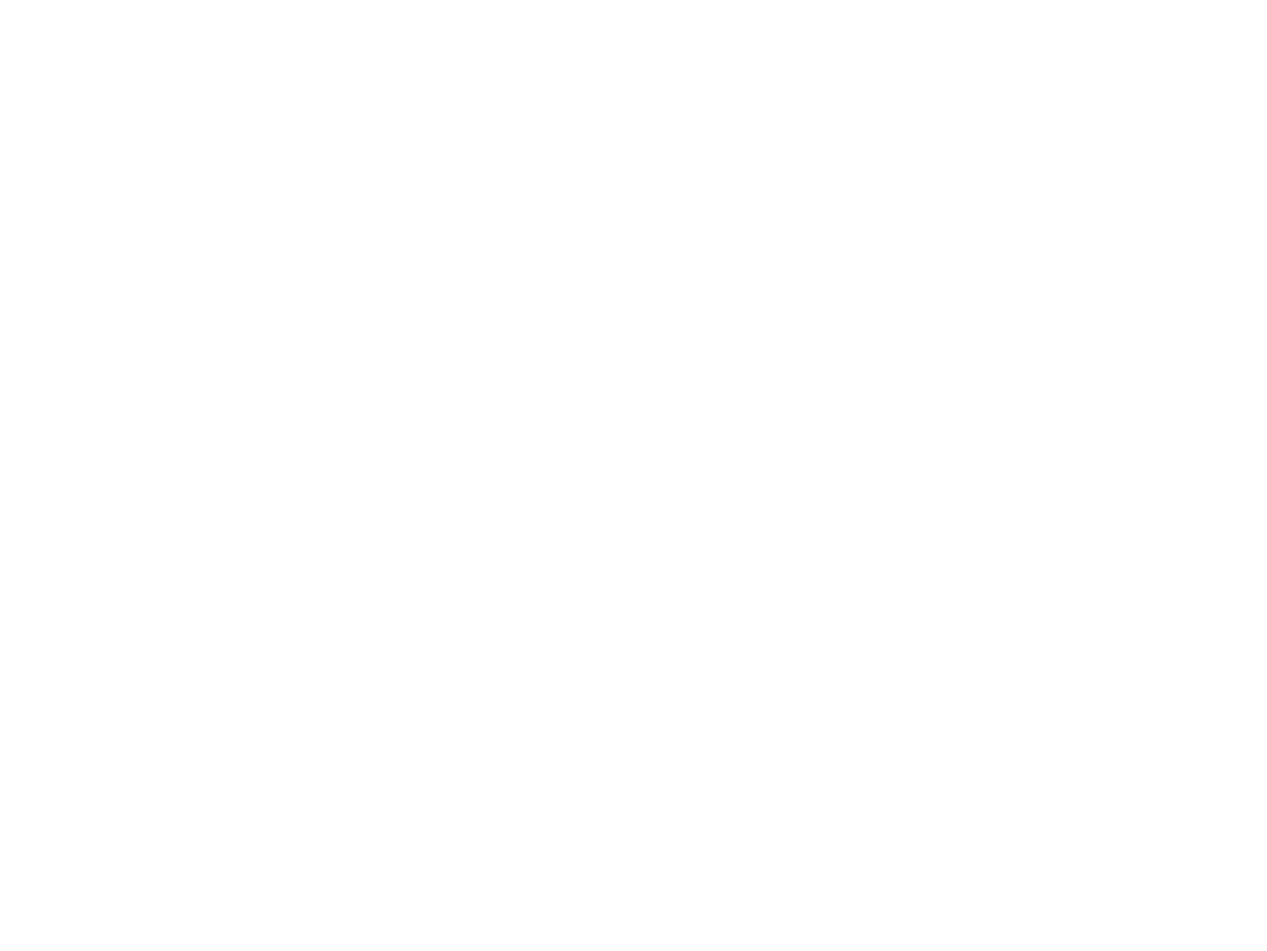
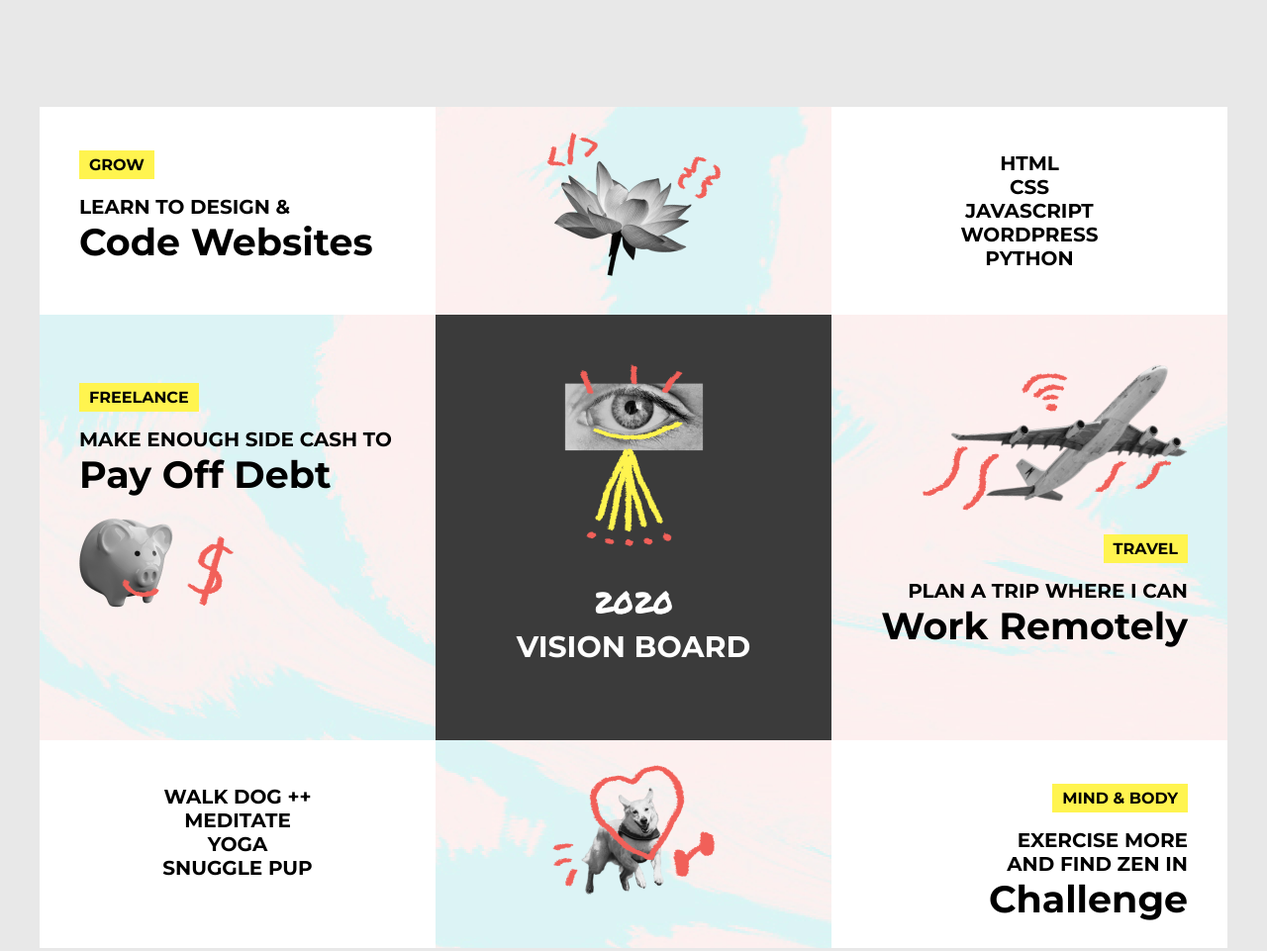
Before and after one commit to aluettin/vision-board, a plain HTML site: page index.html in a window 1280 px wide. Shown: the whole page at 99% size. Before the commit the page ends 800 px from the top, so only its background shows below. Drawn offline with Linux system fonts and the light colour scheme.

Commit message:
Continued making changes to css and index to replicate mockup

```diff
--- a/css/main.css
+++ b/css/main.css
@@ -0,0 +1,80 @@
+body {
+  background: #E8E8E8;
+  padding-top: 50px;
+}
+#vision-board {
+  background: url('../img/background.png');
+  font-family: 'Montserrat', sans-serif;
+  width: 1200px;
+  height: 850px;
+  margin: 50px auto;
+  overflow: auto;
+  text-transform: uppercase;
+}
+.block {
+  font-size: 20px;
+  float: left;
+  width: 400px;
+  box-sizing: border-box;
+
+}
+.small-block {
+  height: 210px;
+  padding-top: 25px;
+}
+.large-block {
+  height: 430px;
+  padding-top: 50px;
+}
+.grow,
+.freelance {
+  padding-left: 40px;
+}
+.flower,
+.language,
+.vision,
+.meditate,
+.dog {
+  text-align: center;
+}
+.plane,
+.exercise {
+  text-align: right;
+  padding-right: 40px;
+}
+.vision p {
+  font-size: 30px;
+}
+.light-bg {
+  background: #FFF;
+}
+.dark-bg {
+  background: #3B3B3B
+}
+.title {
+  color: #FFF;
+  font-family: 'Permanent Marker', sans-serif;
+  font-size: 30px;
+}
+.title span {
+  font-family: 'Montserrat', sans-serif;
+}
+.grow span,
+.freelance span,
+.plane span {
+  font-size: 16px;
+  background: #FFF44F;
+  padding: 5px 10px;
+}
+.exercise span {
+  font-size: 16px;
+  background: #FFF44F;
+  padding: 5px 0 5px 10px;
+}
+.grow strong,
+.freelance strong,
+.plane strong,
+.exercise strong {
+  font-size: 38px;
+  text-transform: capitalize;
+}
--- a/index.html
+++ b/index.html
@@ -3,10 +3,57 @@
 <head>
 	<meta charset="utf-8">
     <title>Vision Board Project</title>
+		<link rel="stylesheet" href="css/main.css">
+		<link href="https://fonts.googleapis.com/css2?family=Montserrat:wght@700&family=Permanent+Marker&display=swap" rel="stylesheet">
 </head>
 <body>
 	<div id="vision-board">
-
+		<div class="block small-block grow light-bg">
+				<p><span>Grow</span></p>
+				<p>Learn to Design &<br>
+				<strong>Code Websites</strong></p>
+		</div>
+		<div class="block small-block flower">
+				<img src="img/flower.png" alt="" />
+		</div>
+		<div class="block small-block language light-bg">
+				<p>HTML<br>
+				CSS<br>
+				JAVASCRIPT<br>
+				WORDPRESS<br>
+				PYTHON</p>
+		</div>
+		<div class="block large-block freelance">
+				<p><span>Freelance</span></p>
+			  <p>Make enough side cash to<br>
+				<strong>pay off debt</strong></p>
+				<img src="img/piggy.png" alt="" />
+		</div>
+		<div class="block large-block vision dark-bg">
+				<img src="img/eye.png" alt="" />
+				<p class="title">2020<br>
+				<span>Vision Board</span></p>
+		</div>
+		<div class="block large-block plane">
+				<img src="img/plane.png" alt="" />
+				<p><span>Travel</span></p>
+				<p>Plan a trip where I can<br>
+				<strong>work remotely</strong></p>
+		</div>
+		<div class="block small-block meditate light-bg">
+				<p>Walk dog ++<br>
+				Meditate<br>
+				Yoga<br>
+				Snuggle pup</p>
+		</div>
+		<div class="block small-block dog">
+				<img src="img/doggo.png" alt="" />
+		</div>
+		<div class="block small-block exercise light-bg">
+				<p><span>Mind & body<span></p>
+				<p>Exercise more<br>
+				and find zen in<br><strong>challenge</strong></p>
+		</div>
 	</div>
 </body>
 </html>
```
